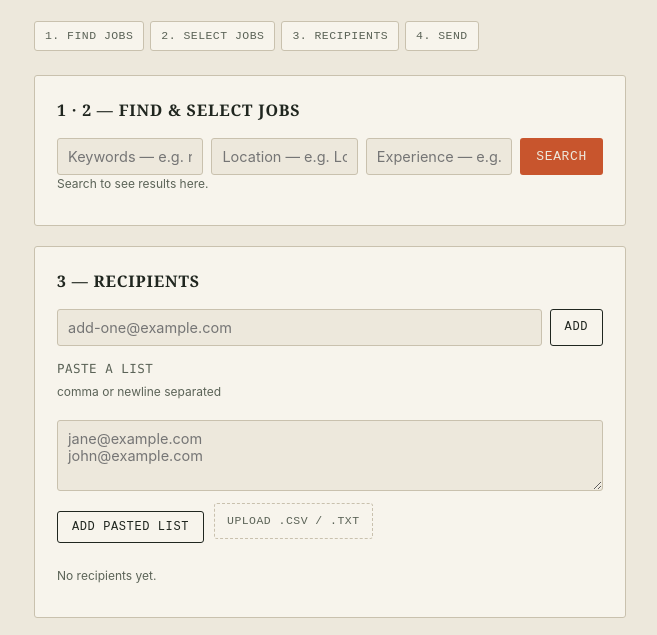
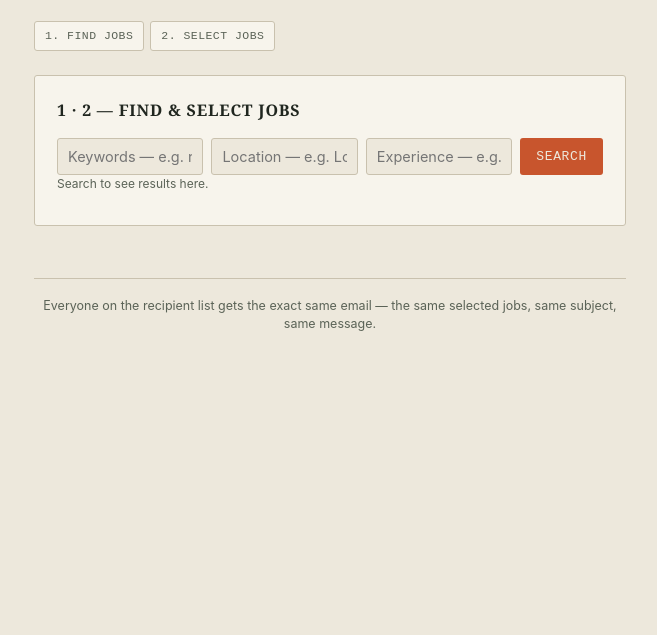
Before and after one commit to navyaaaasingh/job-broadcaster, a website: page public/index.html in a window 1280 px wide. Shown: the part 130-765 px from the top of the page, without its empty margins (310-967 px from the left). Drawn offline with Linux system fonts and the light colour scheme; no server answers.

Commit message:
Update index.html

```diff
--- a/public/index.html
+++ b/public/index.html
@@ -20,8 +20,8 @@
   <div class="steps">
     <span class="step" data-step="1">1. Find jobs</span>
     <span class="step" data-step="2">2. Select jobs</span>
-    <span class="step" data-step="3">3. Recipients</span>
-    <span class="step" data-step="4">4. Send</span>
+   <!-- <span class="step" data-step="3">3. Recipients</span>
+    <span class="step" data-step="4">4. Send</span>-->
   </div>
 
   <main class="grid single">
@@ -38,7 +38,7 @@
       <ul id="job-results" class="jobs selectable"></ul>
     </section>
 
-    <section class="card">
+   <!-- <section class="card">
       <h2>3 — Recipients</h2>
 
       <div class="recipient-add">
@@ -80,7 +80,7 @@
       </form>
     </section>
 
-  </main>
+  </main>-->
 
   <footer class="foot">
     Everyone on the recipient list gets the exact same email — the same selected jobs, same subject, same message.
```
